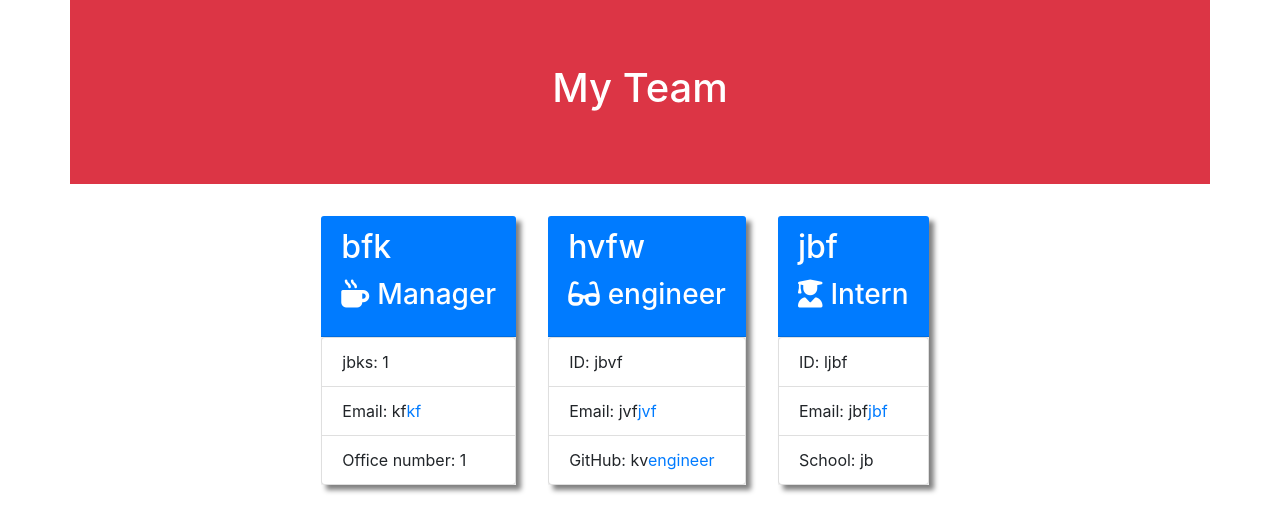
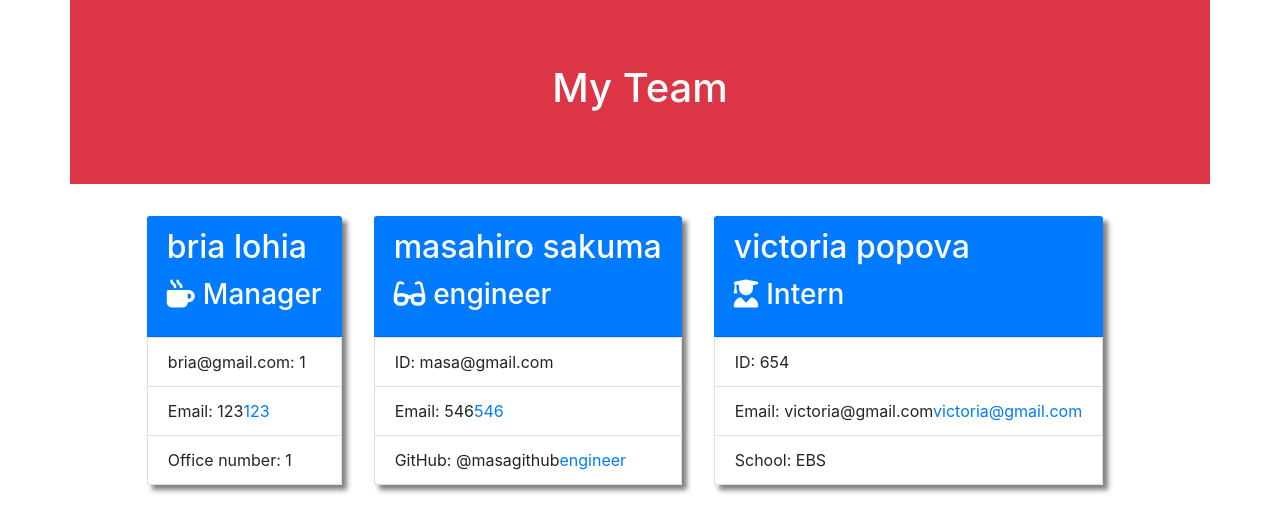
Before and after one commit to briabr/employeesInfo-html-webpage, a website: page output/employee_dir.html in a window 1280 px wide. Drawn offline with nearby package versions, Linux system fonts and the light colour scheme.

```diff
--- a/output/employee_dir.html
+++ b/output/employee_dir.html
@@ -27,38 +27,38 @@
                 <div class="row col-12 d-flex justify-content-center">
     <div class="manager-employee-card">
         <div class="card-header bg-primary text-white">
-            <h2 class="card-title">bfk</h2>
+            <h2 class="card-title">bria lohia</h2>
             <h3 class="card-title"><i class="fas fa-mug-hot mr-2"></i>Manager</h3>
         </div>
         <div class="card-content">
             <ul class="list-group">
-                <li class="list-group-item">jbks: 1</li>
-                <li class="list-group-item">Email: kf<a href="mailto:kf">kf</a></li>
+                <li class="list-group-item">bria@gmail.com: 1</li>
+                <li class="list-group-item">Email: 123<a href="mailto:123">123</a></li>
                 <li class="list-group-item">Office number: 1</li>
             </ul>
         </div>
     </div><div class="engineer-employee-card">
     <div class="card-header bg-primary text-white">
-        <h2 class="card-title">hvfw</h2>
+        <h2 class="card-title">masahiro sakuma</h2>
         <h3 class="card-title"><i class="fas fa-glasses mr-2"></i>engineer</h3>
     </div>
     <div class="card-content">
         <ul class="list-group">
-            <li class="list-group-item">ID: jbvf</li>
-            <li class="list-group-item">Email: jvf<a href="mailto:jvf">jvf</a></li>
-            <li class="list-group-item">GitHub: kv<a href="kv" target="_blank" rel="noopener noreferrer">engineer</a></li>
+            <li class="list-group-item">ID: masa@gmail.com</li>
+            <li class="list-group-item">Email: 546<a href="mailto:546">546</a></li>
+            <li class="list-group-item">GitHub: @masagithub<a href="@masagithub" target="_blank" rel="noopener noreferrer">engineer</a></li>
         </ul>
     </div>
 </div><div class="intern-employee-card">
         <div class="card-header bg-primary text-white">
-            <h2 class="card-title">jbf</h2>
+            <h2 class="card-title">victoria popova</h2>
             <h3 class="card-title"><i class="fas fa-user-graduate mr-2"></i>Intern</h3>
         </div>
         <div class="card-content">
             <ul class="list-group">
-                <li class="list-group-item">ID: ljbf</li>
-                <li class="list-group-item">Email: jbf<a href="mailto:jbf">jbf</a></li>
-                <li class="list-group-item">School: jb</li>
+                <li class="list-group-item">ID: 654</li>
+                <li class="list-group-item">Email: victoria@gmail.com<a href="mailto:victoria@gmail.com">victoria@gmail.com</a></li>
+                <li class="list-group-item">School: EBS</li>
             </ul>
         </div>
     </div>
```
Also changed, not shown: README.md.
